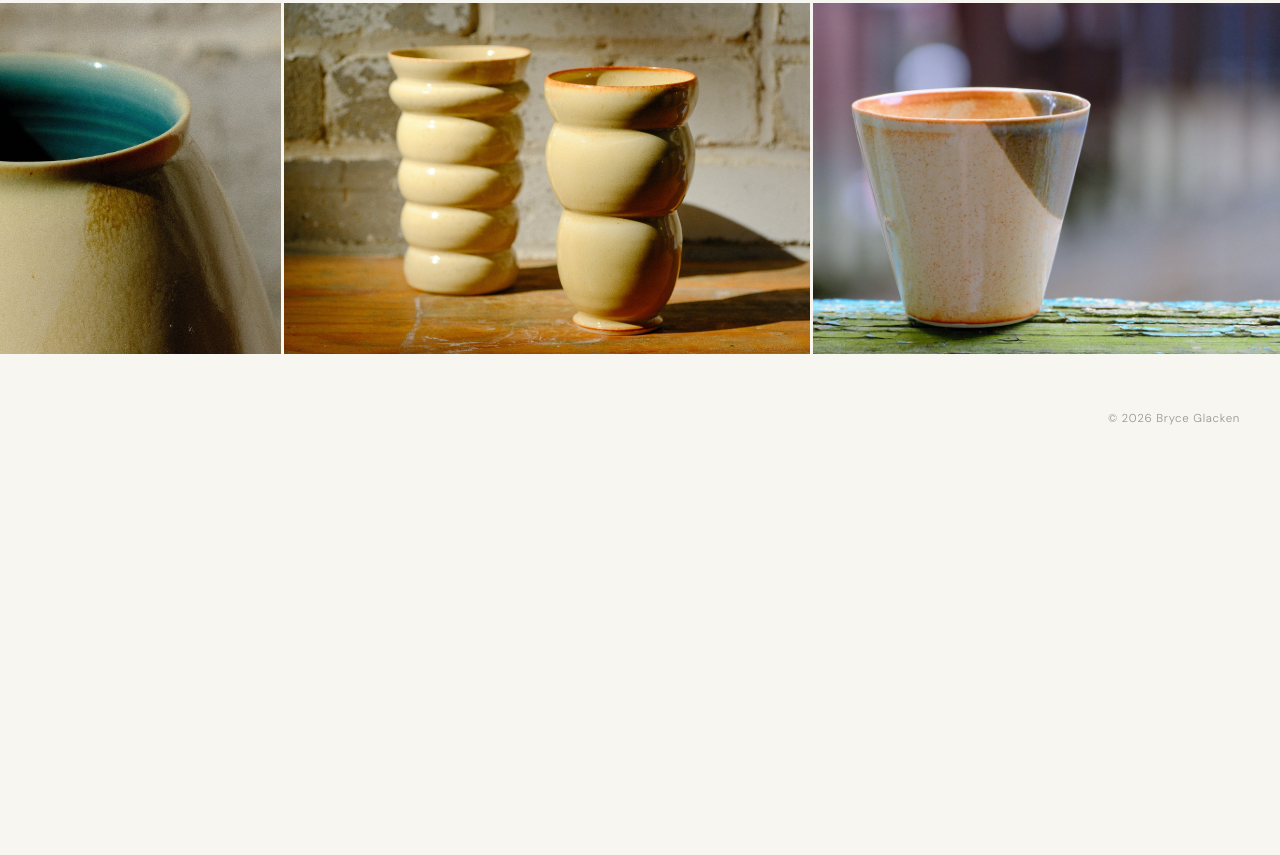
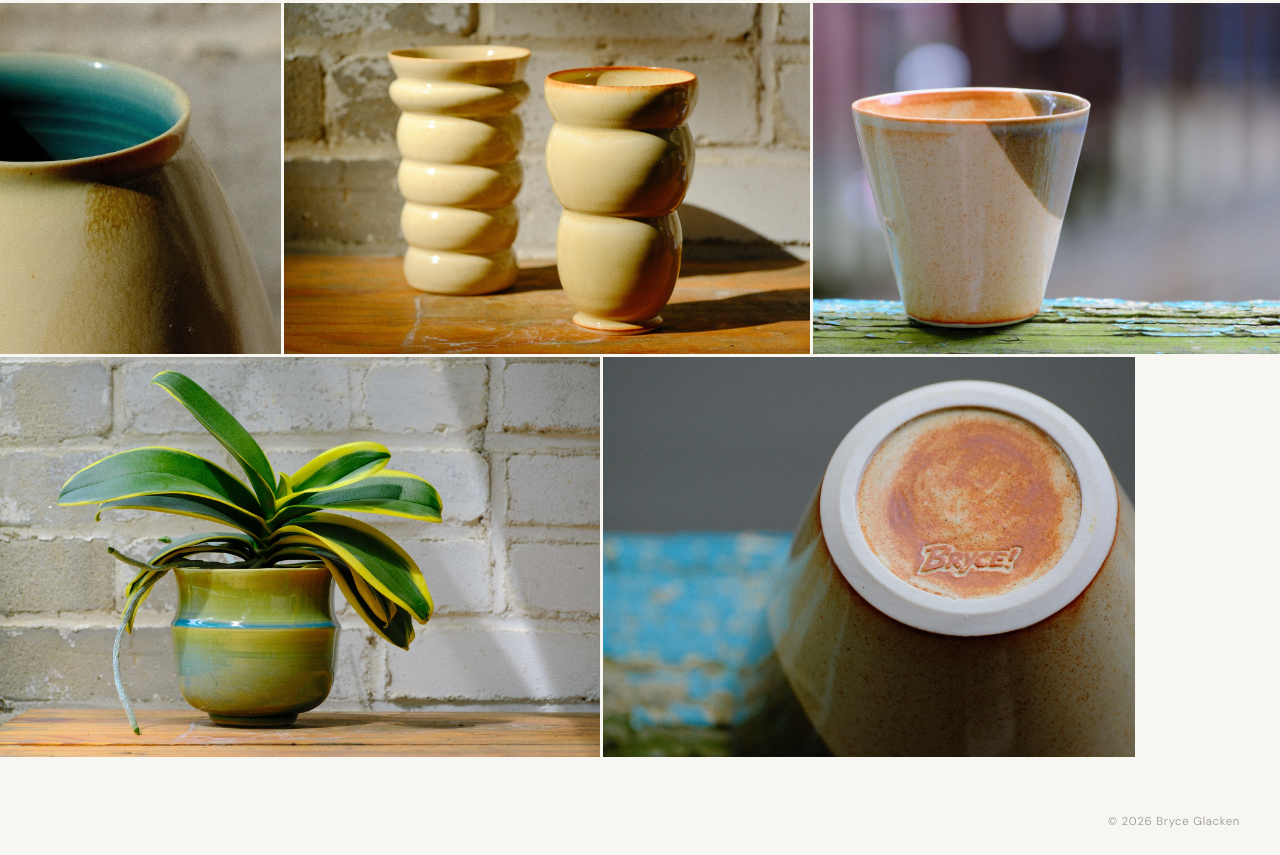
Before and after one commit to bg820/WebsiteV2, an Eleventy site: page ceramics.html in a window 1280 px wide. Shown: the part 930-1785 px from the top of the page. Before the commit the page ends 1382 px from the top, so only its background shows below. Built offline with nearby package versions, Linux system fonts and the light colour scheme; Eleventy itself is replaced by a stand-in of ours; files that its build step writes are made by us from their sources.

Commit message:
add two more photos to ceramics gallery

```diff
--- a/ceramics.html
+++ b/ceramics.html
@@ -42,6 +42,8 @@
       <img src="/images/ceramic-6.jpg" alt="" loading="lazy" style="--r: 0.80">
       <img src="/images/ceramic-8.jpg" alt="" loading="lazy" style="--r: 1.50">
       <img src="/images/ceramic-9.jpg" alt="" loading="lazy" style="--r: 1.33">
+      <img src="/images/ceramic-10.jpg" alt="" loading="lazy" style="--r: 1.50">
+      <img src="/images/ceramic-11.jpg" alt="" loading="lazy" style="--r: 1.33">
     </div>
   </main>
 
```
Also changed, not shown: images/ceramic-10.jpg (added), images/ceramic-11.jpg (added).
